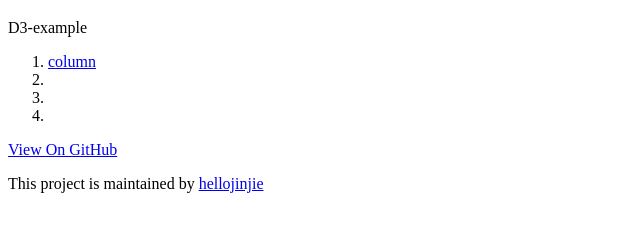
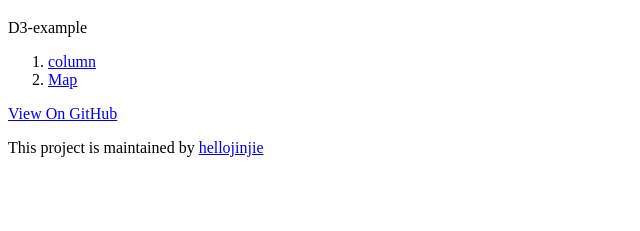
Before and after one commit to hellojinjie/D3-example, a plain HTML site: page index.html in a window 1280 px wide. Shown: the part 61-292 px from the top of the page, without its empty margins (0-640 px from the left). Drawn offline with nearby package versions, Linux system fonts and the light colour scheme.

Commit message:
add map link to index.html

```diff
--- a/index.html
+++ b/index.html
@@ -19,9 +19,7 @@
 
         <ol>
           <li><a href="column.html">column</a></li>
-          <li></li>
-          <li></li>
-          <li></li>
+          <li><a href="map.html">Map</a></li>
         </ol>
 
         <p>
```
